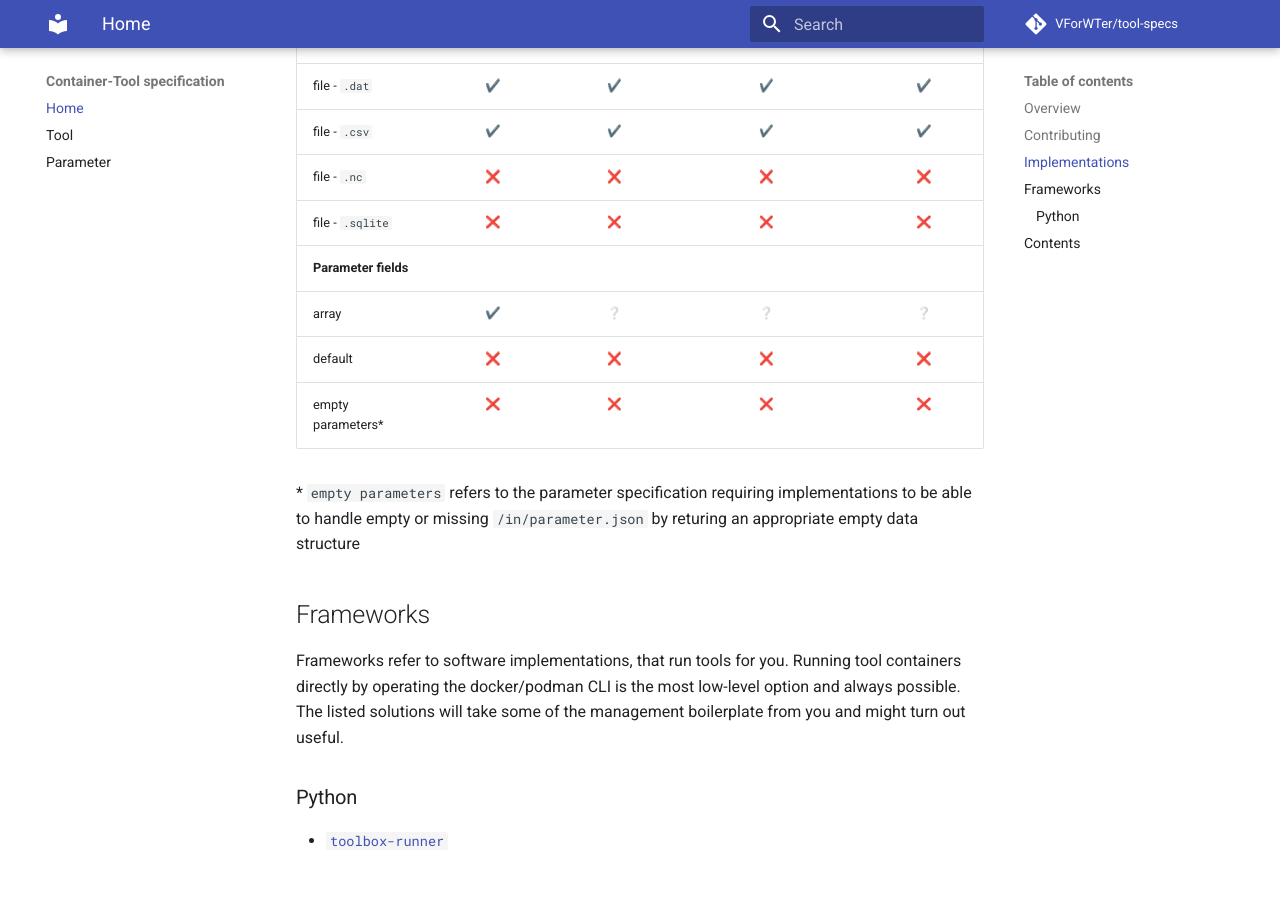
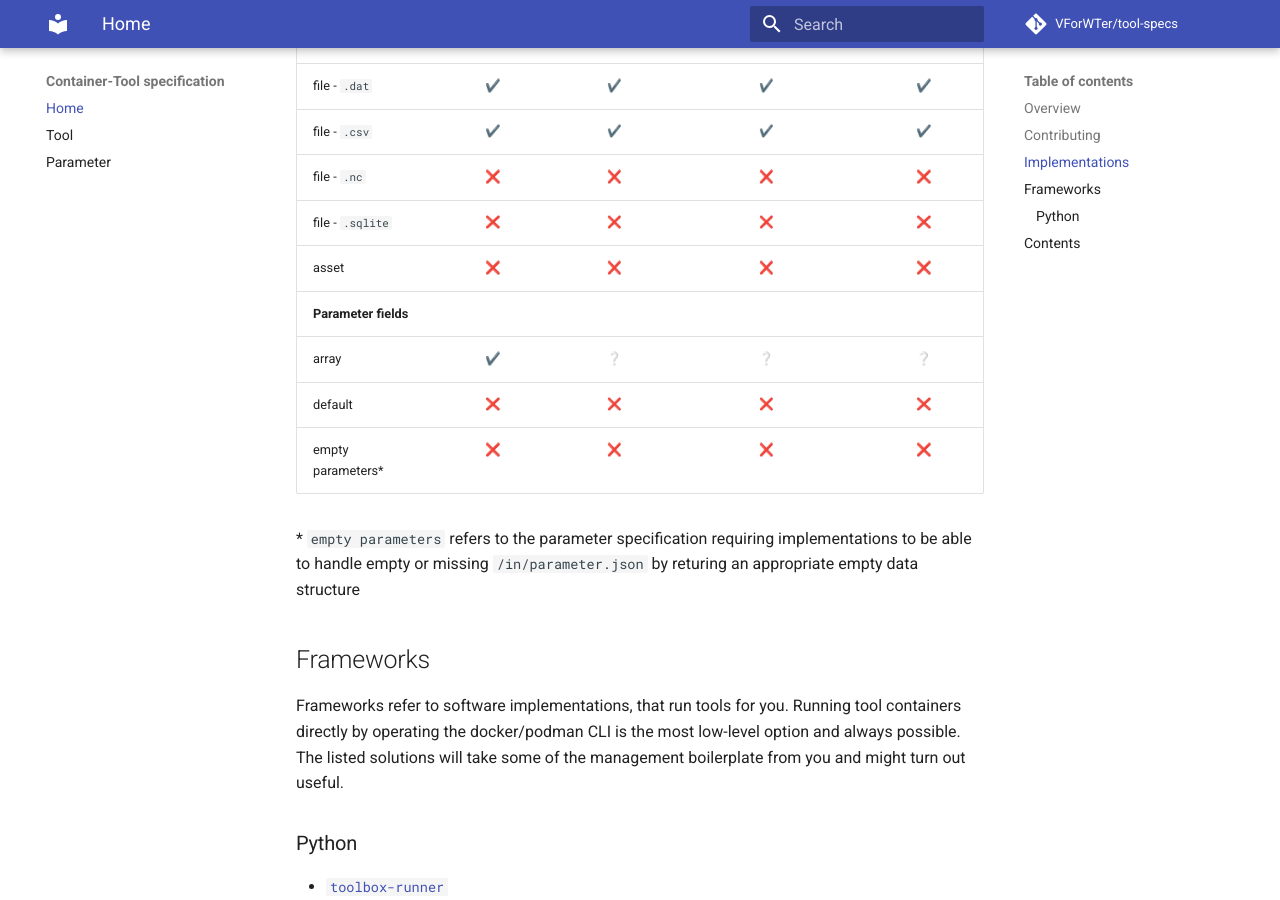
Before and after one commit to VForWaTer/tool-specs, an MkDocs documentation site: the page built from docs/README.md, in a window 1280 px wide and 900 px high, scrolled down 2087 px. Built offline with MkDocs 1.6.1 and Material for MkDocs 9.7.7, drawn with Linux system fonts in a browser that asks for light colours; emoji names are drawn with the system emoji font; comment, search, counter and statistics services are not loaded.

Commit message:
parameter type asset

```diff
--- a/docs/README.md
+++ b/docs/README.md
@@ -70,6 +70,7 @@ tool specification are already covered:
 | file - `.csv`      | :heavy_check_mark:       | :heavy_check_mark: | :heavy_check_mark:                  | :heavy_check_mark:  |
 | file - `.nc`       | :x:                      | :x:                | :x:                                 | :x:                 |
 | file - `.sqlite`   | :x:                      | :x:                | :x:                                 | :x:                 |
+| asset              | :x:                      | :x:                | :x:                                 | :x:                 |
 |    **Parameter fields**                                                                                                       ||
 | array              | :heavy_check_mark:       | :grey_question:    | :grey_question:                     | :grey_question:     |
 | default            | :x:                      | :x:                | :x:                                 | :x:                 |
```
